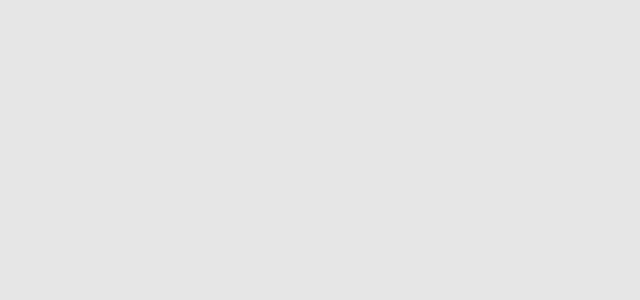
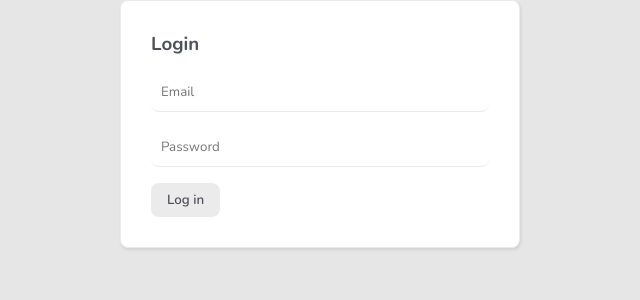
Before and after one commit to IrisKerr/BookPlanner, a Vue app: page /login in a window 1280 px wide. Before the commit this address had no page. Shown: the top 300 px of the page, without its empty margins (320-960 px from the left). Built offline with nearby package versions, Linux system fonts and the light colour scheme.

Commit message:
Login View add + prettier/eslint additional config

```diff
--- a/babel.config.js
+++ b/babel.config.js
@@ -1,3 +1,3 @@
 module.exports = {
-  presets: ["@vue/cli-plugin-babel/preset"],
+  presets: ["@vue/cli-plugin-babel/preset", "@babel/preset-env"],
 };
--- a/src/components/HelloWorld.vue
+++ b/src/components/HelloWorld.vue
@@ -96,11 +96,11 @@
 
 <script>
 export default {
-  name: "HelloWorld",
+  name: 'HelloWorld',
   props: {
     msg: String,
   },
-};
+}
 </script>
 
 <!-- Add "scoped" attribute to limit CSS to this component only -->
--- a/src/router/index.js
+++ b/src/router/index.js
@@ -1,26 +1,23 @@
-import { createRouter, createWebHistory } from "vue-router";
-import HomeView from "../views/HomeView.vue";
+import { createRouter, createWebHistory } from 'vue-router'
+import HomeView from '../views/HomeView.vue'
+import Login from '../views/auth/Login.vue'
 
 const routes = [
   {
-    path: "/",
-    name: "home",
+    path: '/',
+    name: 'home',
     component: HomeView,
   },
   {
-    path: "/about",
-    name: "about",
-    // route level code-splitting
-    // this generates a separate chunk (about.[hash].js) for this route
-    // which is lazy-loaded when the route is visited.
-    component: () =>
-      import(/* webpackChunkName: "about" */ "../views/AboutView.vue"),
+    path: '/login',
+    name: 'login',
+    component: Login,
   },
-];
+]
 
 const router = createRouter({
   history: createWebHistory(process.env.BASE_URL),
   routes,
-});
+})
 
-export default router;
+export default router
--- a/src/views/HomeView.vue
+++ b/src/views/HomeView.vue
@@ -6,6 +6,6 @@
 
 <script>
 export default {
-  name: "HomeView",
-};
+  name: 'HomeView',
+}
 </script>
--- /dev/null
+++ b/src/views/auth/Login.vue
@@ -0,0 +1,16 @@
+<template>
+  <form action="">
+    <h3>Login</h3>
+    <input type="email" placeholder="Email" v-model="email" />
+    <input type="password" placeholder="Password" v-model="password" />
+    <button>Log in</button>
+  </form>
+</template>
+
+<script>
+export default {
+  name: 'LoginView',
+}
+</script>
+
+<style></style>
```
Also changed, not shown: package.json (+8 -4 lines), src/main.js (+5 -5 lines), .eslintrc.js, 2 other files (tests, documents, lock files or other folders).
